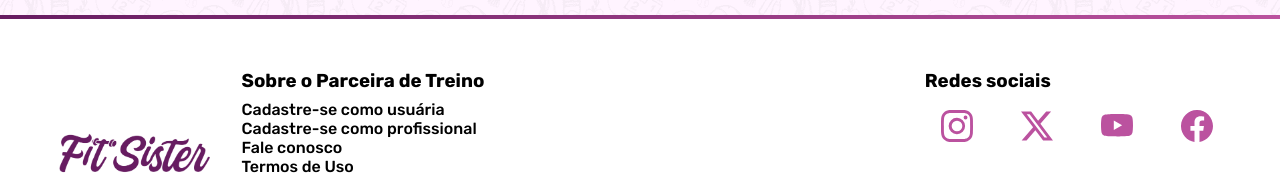
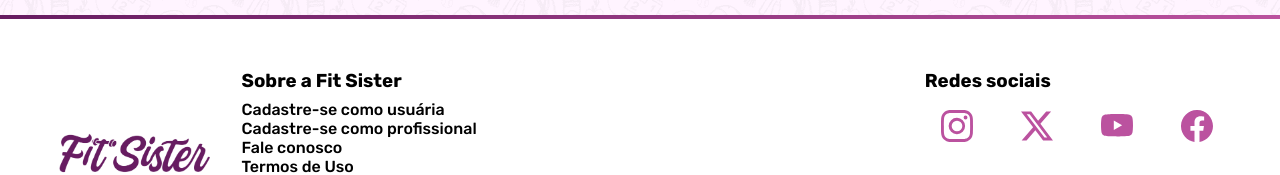
Before and after one commit to gabrielsoarespebr/parceira-de-treino, a React (Vite) app: page / in a window 1280 px wide. Shown: the part 5355-5530 px from the top of the page. Built offline with nearby package versions, Linux system fonts and the light colour scheme.

Commit message:
update - Homepage - Atualizando rodapé com o novo nome Fit Sister

```diff
--- a/src/pages/Homepage/components/Footer/Footer.jsx
+++ b/src/pages/Homepage/components/Footer/Footer.jsx
@@ -7,7 +7,7 @@ export const Footer = () => {
         <div>
           <img src={logo} alt="Logotipo FitSister" />
           <div>
-            <h3>Sobre o Parceira de Treino</h3>
+            <h3>Sobre a Fit Sister</h3>
             <ul className="navegadorRodape">
               <li>
                 <a href="">Cadastre-se como usuária</a>
```
